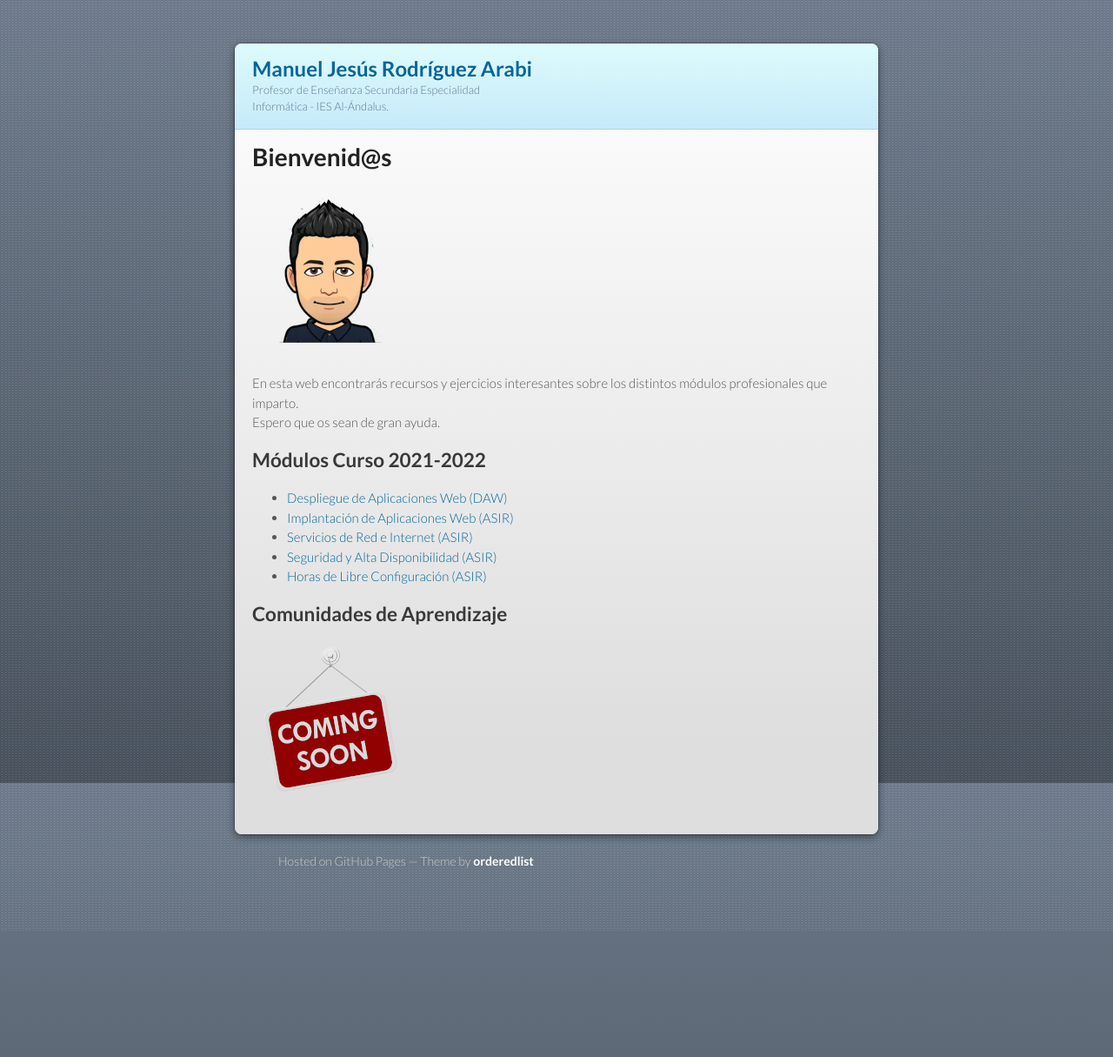
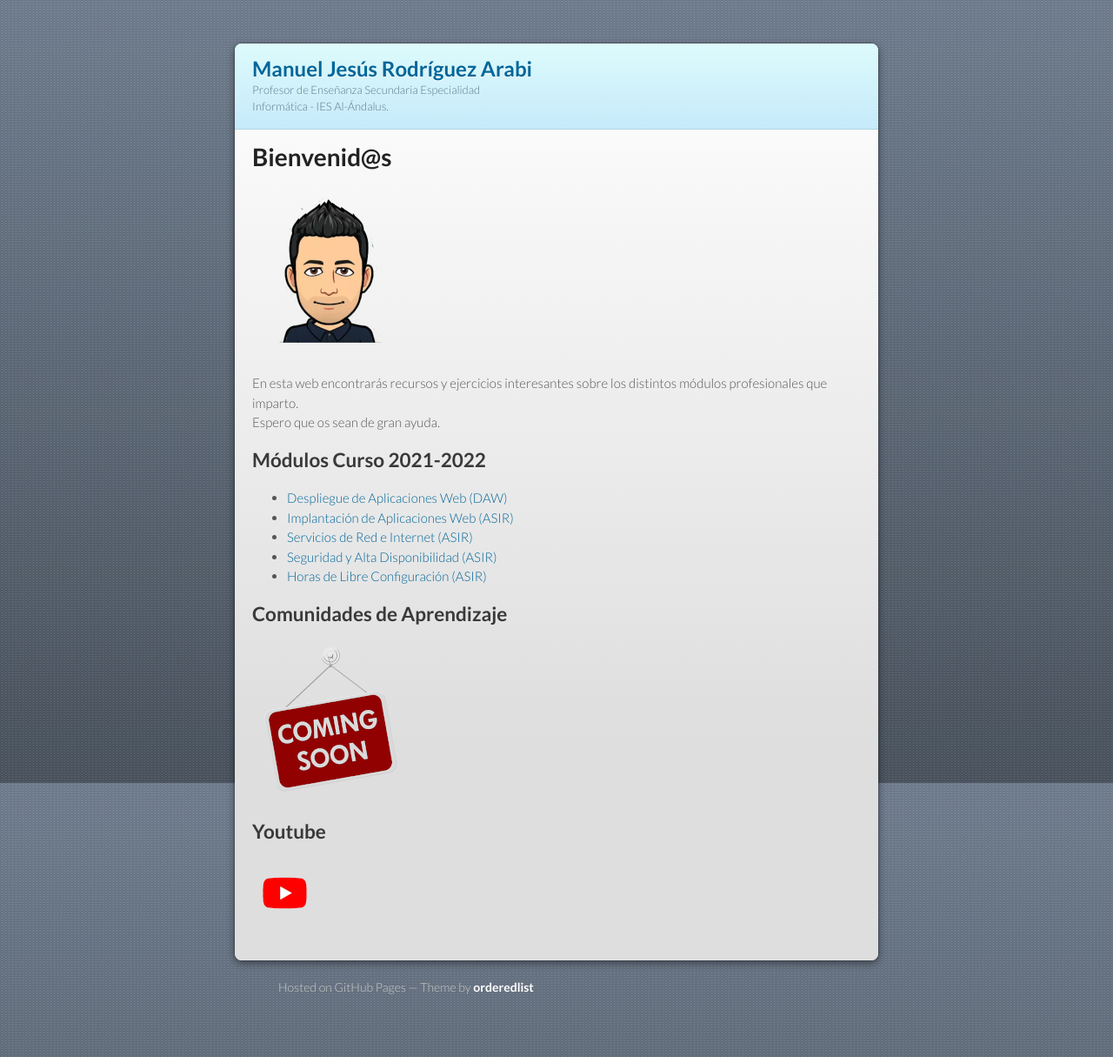
Before and after one commit to mrodara/mrodara.github.io, a Jekyll site: the page built from index.md, in a window 1280 px wide. Shown: the whole page at 87% size. Built offline with Jekyll 4.4.1, drawn with Linux system fonts in a browser that asks for light colours; our own code applies the rules of GitHub Pages for plain Markdown files; before the commit the page ends 1070 px from its top, so only the background shows below that.

Commit message:
Canal Youtube enlace añadido

```diff
--- a/index.md
+++ b/index.md
@@ -20,3 +20,7 @@ Espero que os sean de gran ayuda.
 ## Comunidades de Aprendizaje
 
 ![CdA](./images/coming-soon-150x150.png)
+
+
+## Youtube
+[![Youtube](./images/yt_75x75.png)](https://www.youtube.com/channel/UCyzONPf9vQbCHHVrVBHIgrA)
```
Also changed, not shown: images/yt_150x150.png (added), images/yt_400x400.jpg (added), images/yt_75x75.png (added).
